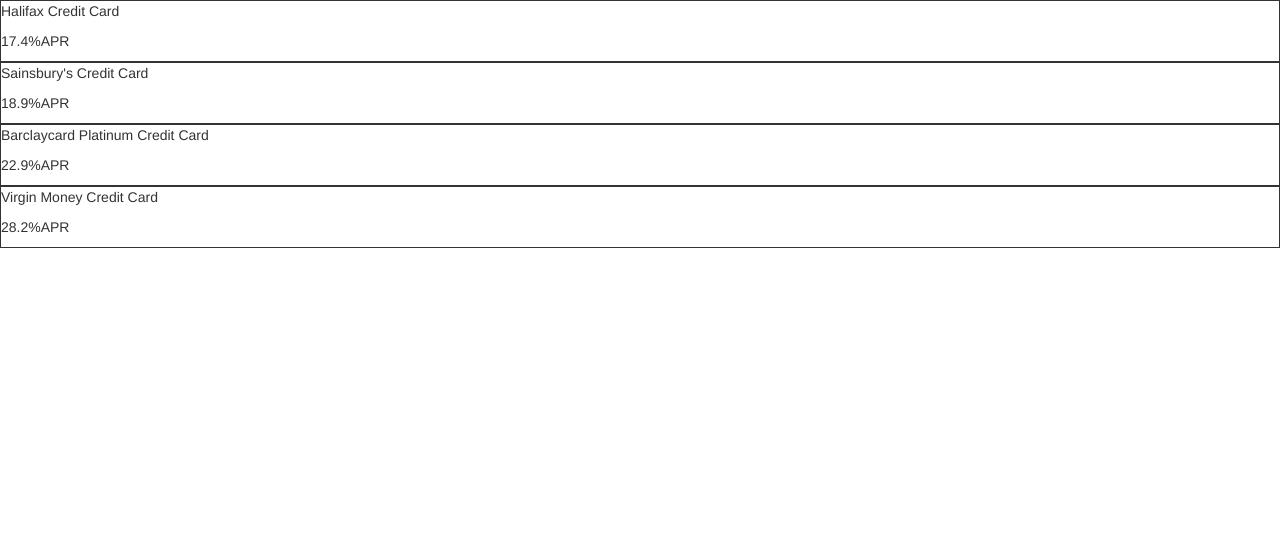
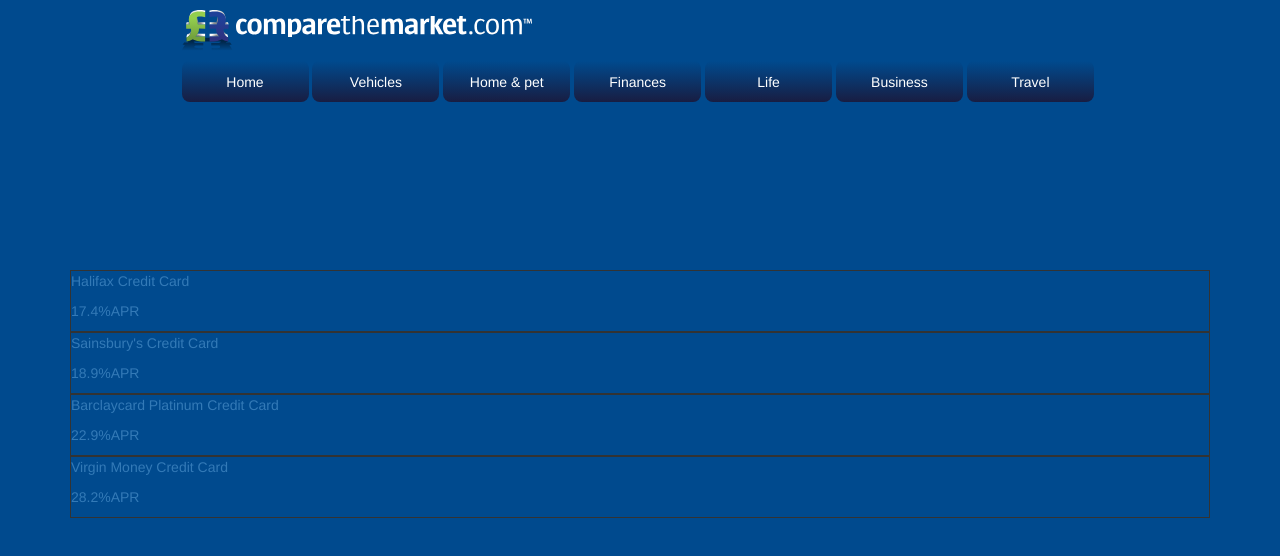
Before and after one commit to hsheikhm/credit-card-comparison, a website: page app/index.html in a window 1280 px wide. Drawn offline with nearby package versions, Linux system fonts and the light colour scheme; some packages are replaced by stand-ins of ours.

Commit message:
added styling to navbar and buttons

```diff
--- a/app/css/app.css
+++ b/app/css/app.css
@@ -1,4 +1,37 @@
+body {
+  background-color: #004a8e !important;
+}
+
+header {
+  max-width: 917px;
+  margin: auto;
+  margin-top: 10px;
+}
+
+.btn.btn-default.navbar-btn {
+  color: white;
+  border: none;
+  background-image: -webkit-linear-gradient(top, #004a8e, #181d42);
+  width: 127px;
+  height: 41px;
+  border-radius: 8px;
+}
+
+
+
 .card-article {
   border-style: solid;
   border-width: 1px;
 }
+
+.card-list-section {
+  padding-top: 160px;
+}
+
+.navbar-brand {
+  padding-bottom: 53px !important;
+}
+
+.navbar {
+  padding-top: 10px !important;
+}
--- a/app/index.html
+++ b/app/index.html
@@ -6,9 +6,24 @@
     <link rel="stylesheet" href="../bower_components/bootstrap/dist/css/bootstrap.css">
     <link rel="stylesheet" href="css/app.css">
   </head>
-  <body>
+  <body class="container">
 
-    <div ng-controller="CardListCtrl as cardCtrl">
+    <header>
+      <a class="brand-logo" href="#"><img alt="Brand" src="img/ctm-logo.svg"></a>
+      <nav class="">
+        <div class="">
+          <button type="button" class="btn btn-default navbar-btn">Home</button>
+          <button type="button" class="btn btn-default navbar-btn">Vehicles</button>
+          <button type="button" class="btn btn-default navbar-btn">Home & pet</button>
+          <button type="button" class="btn btn-default navbar-btn">Finances</button>
+          <button type="button" class="btn btn-default navbar-btn">Life</button>
+          <button type="button" class="btn btn-default navbar-btn">Business</button>
+          <button type="button" class="btn btn-default navbar-btn">Travel</button>
+        </div>
+      </nav>
+    </header>
+
+    <div class="card-list-section" ng-controller="CardListCtrl as cardCtrl">
       <div ng-view></div>
     </div>
 
--- a/app/partials/card-list.html
+++ b/app/partials/card-list.html
@@ -1,11 +1,15 @@
 <section ng-repeat="card in cardCtrl.cards | orderBy: 'apr'">
   <article class="card-article">
-    <span ng-click="cardCtrl.showCard(card)">
-      <p>{{card.name}}</p>
-      <p>{{card.apr}}%APR</p>
-    </span>
+    <a>
+      <span ng-click="cardCtrl.showCard(card)">
+        <p>{{card.name}}</p>
+        <p>{{card.apr}}%APR</p>
+      </span>
+    </a>
     <div ng-show="cardCtrl.cardIsSet(card)">
+      <div><img ng-src="img/{{card.code}}.png"></div>
       <div>{{card.information}}</div>
+      <h4>Cashback</h4>
       <div>{{card.cashback}}</div>
     </div>
   </article>
```
